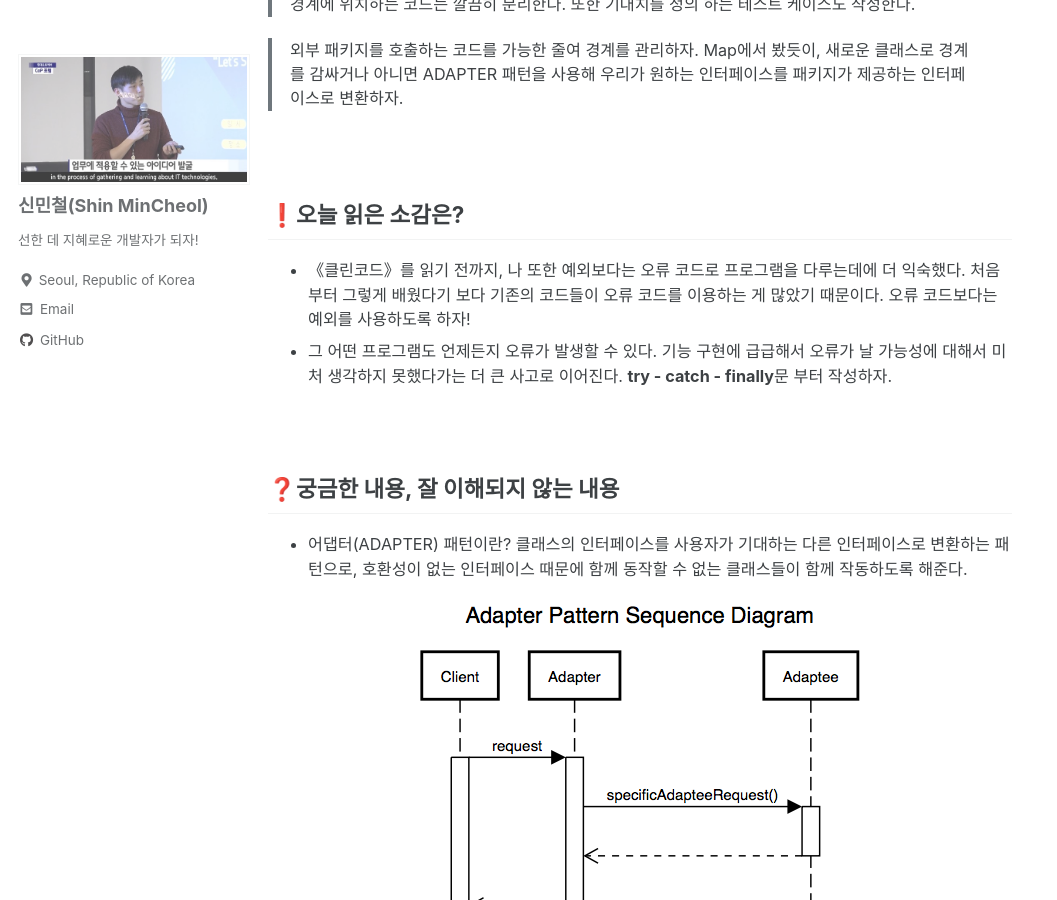
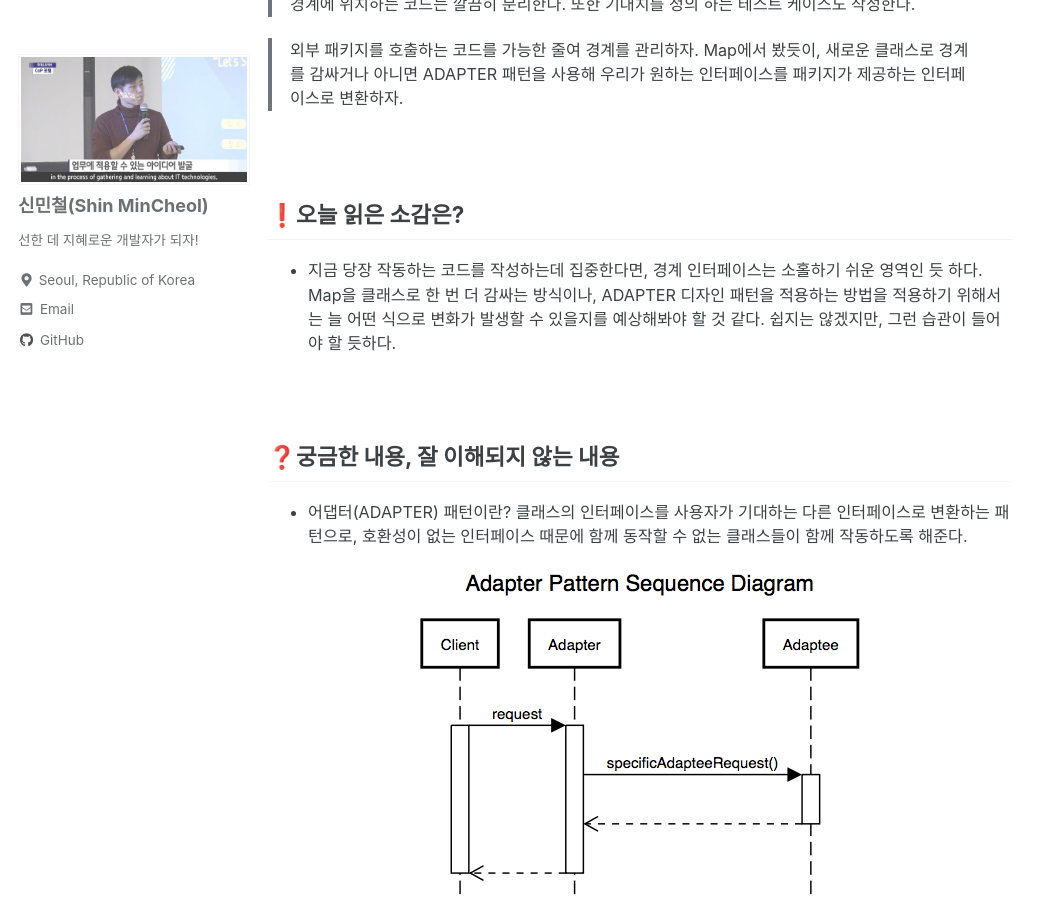
Before and after one commit to alsoj/alsoj.github.io, a Jekyll site: the page built from _posts/til/clean code/2022-04-09-[클린코드]8.경계.md, in a window 1280 px wide and 900 px high, scrolled down 1597 px. Shown: the whole window, without its empty margins (0-1057 px from the left). Built offline with Jekyll 4.4.1, drawn with Linux system fonts in a browser that asks for light colours; cached includes are drawn as plain includes; comment, search, counter and statistics services are not loaded.

Commit message:
modify til

```diff
--- a/_posts/til/clean code/2022-04-09-[클린코드]8.경계.md
+++ b/_posts/til/clean code/2022-04-09-[클린코드]8.경계.md
@@ -61,8 +61,7 @@ tags:
 
 ## ❗오늘 읽은 소감은?
 
-- 《클린코드》를 읽기 전까지, 나 또한 예외보다는 오류 코드로 프로그램을 다루는데에 더 익숙했다. 처음부터 그렇게 배웠다기 보다 기존의 코드들이 오류 코드를 이용하는 게 많았기 때문이다. 오류 코드보다는 예외를 사용하도록 하자!
-- 그 어떤 프로그램도 언제든지 오류가 발생할 수 있다. 기능 구현에 급급해서 오류가 날 가능성에 대해서 미처 생각하지 못했다가는 더 큰 사고로 이어진다. **try - catch - finally**문 부터 작성하자.
+- 지금 당장 작동하는 코드를 작성하는데 집중한다면, 경계 인터페이스는 소홀하기 쉬운 영역인 듯 하다. Map을 클래스로 한 번 더 감싸는 방식이나, ADAPTER 디자인 패턴을 적용하는 방법을 적용하기 위해서는 늘 어떤 식으로 변화가 발생할 수 있을지를 예상해봐야 할 것 같다. 쉽지는 않겠지만, 그런 습관이 들어야 할 듯하다.
 
 <br />
 
```
